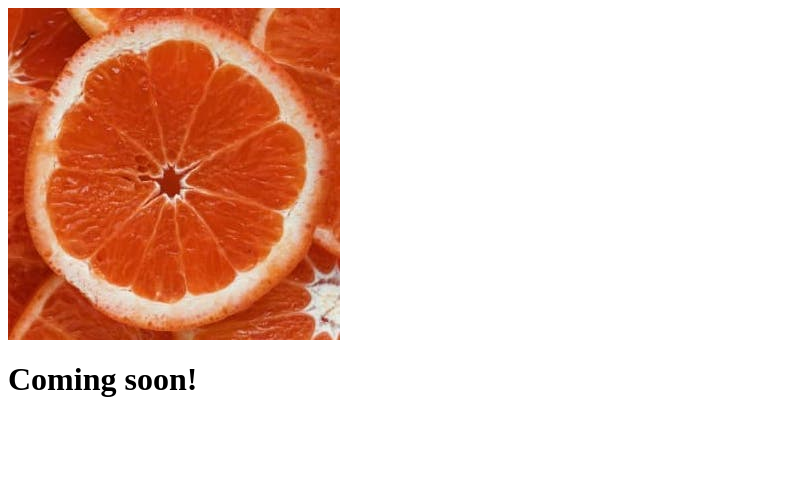
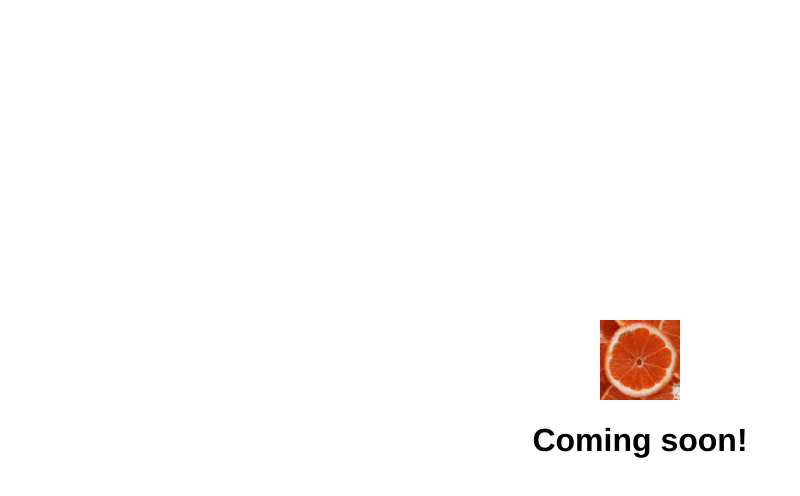
Before and after one commit to hugo-lavorel/git-101, a plain HTML site: page index.html in a window 1280 px wide. Shown: the whole page, without its empty margins (0-800 px from the left). Drawn offline with Linux system fonts and the light colour scheme.

Commit message:
Centered image and tagline

```diff
--- a/index.html
+++ b/index.html
@@ -2,9 +2,12 @@
 <html>
 <head>
 	<title></title>
+	<link rel="stylesheet" type="text/css" href="style.css">
 </head>
 <body>
-	<img src="orange.jpg" alt="orange">
-	<h1>Coming soon! </h1>
+	<div id="container">
+		<img id="logo" src="orange.jpg" alt="orange">
+		<h1>Coming soon! </h1>
+	</div>
 </body>
 </html>
--- /dev/null
+++ b/style.css
@@ -0,0 +1,16 @@
+body {
+	margin: 0;
+	font-family: Helvetica;
+}
+
+#logo {
+	height: 80px;
+	width: 80px;
+}
+#container {
+	display: flex;
+	align-items: center;
+	justify-content: center;
+	height: 100vh;
+	flex-direction: column;
+}
```
